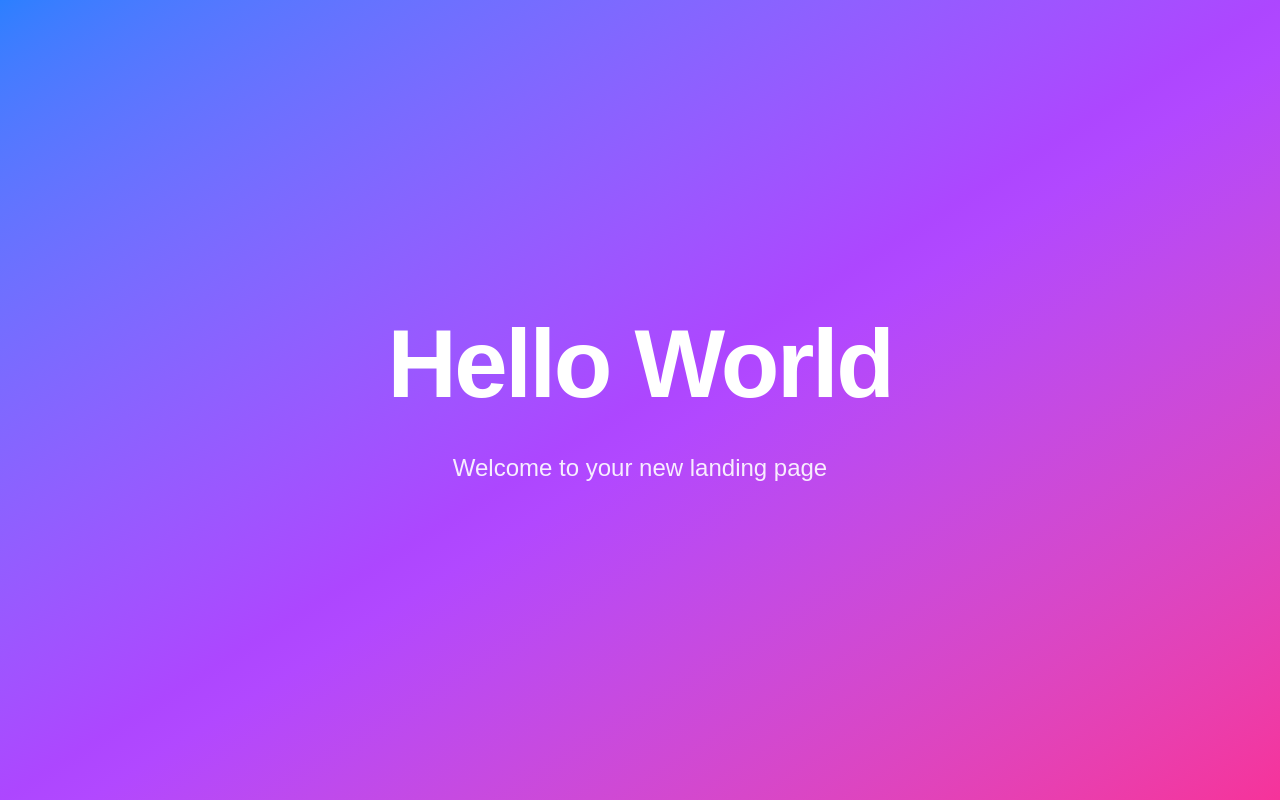
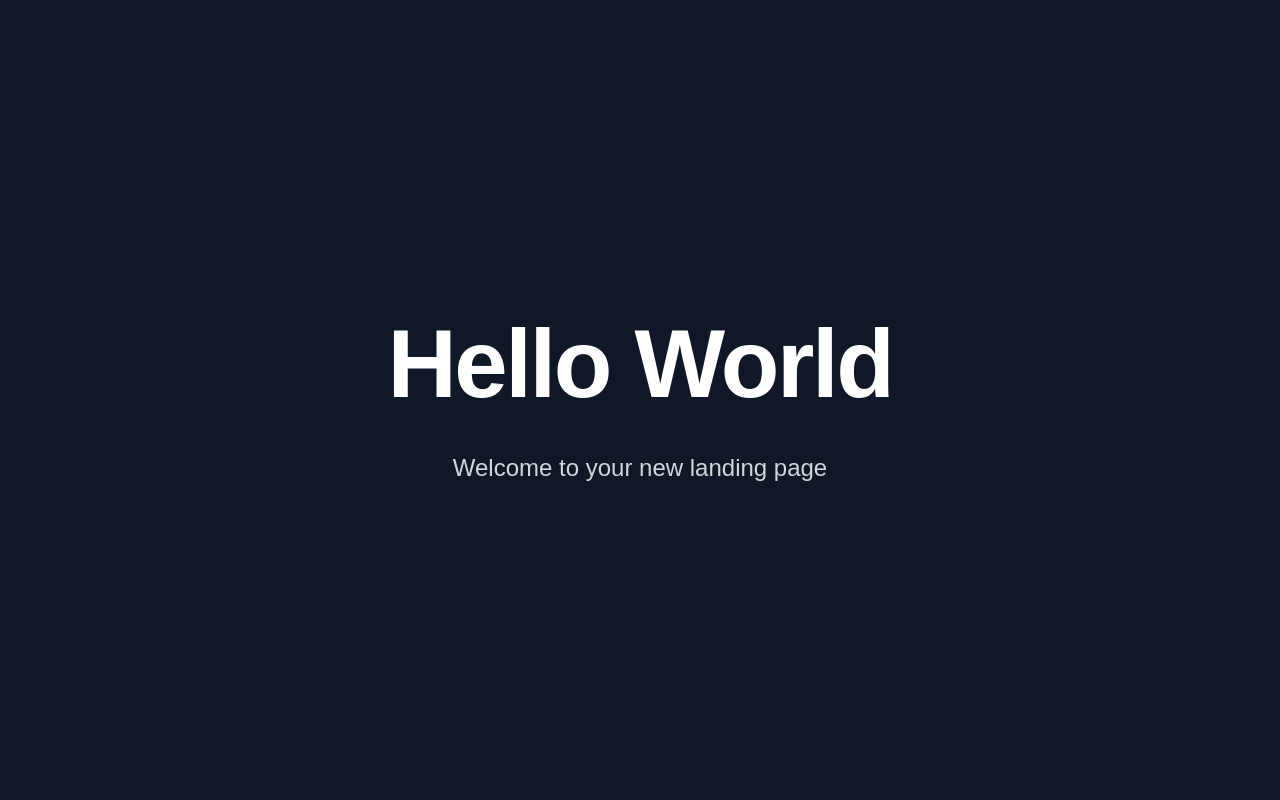
Before and after one commit to ns-test-org/testing-stand-180, a Next.js app in the folder packages/testing-stand-180/: page / in a window 1280 px wide. Built offline with nearby package versions, Linux system fonts and the light colour scheme.

Commit message:
AI chat session: Updated code and files

```diff
--- a/packages/testing-stand-180/src/app/page.tsx
+++ b/packages/testing-stand-180/src/app/page.tsx
@@ -1,13 +1,13 @@
 export default function Landing() {
   return (
-    <div className="relative h-[100dvh] w-full overflow-hidden bg-gradient-to-br from-blue-500 via-purple-500 to-pink-500 text-white">
+    <div className="relative h-[100dvh] w-full overflow-hidden bg-gray-900 text-white">
       {/* Main content - centered */}
       <main className="relative z-10 h-full flex flex-col items-center justify-center px-6">
         <h1 className="text-center text-6xl md:text-8xl font-bold tracking-tight mb-4">
           Hello World
         </h1>
 
-        <p className="text-center text-xl md:text-2xl font-light mt-6 text-white/90">
+        <p className="text-center text-xl md:text-2xl font-light mt-6 text-gray-300">
           Welcome to your new landing page
         </p>
       </main>
```
